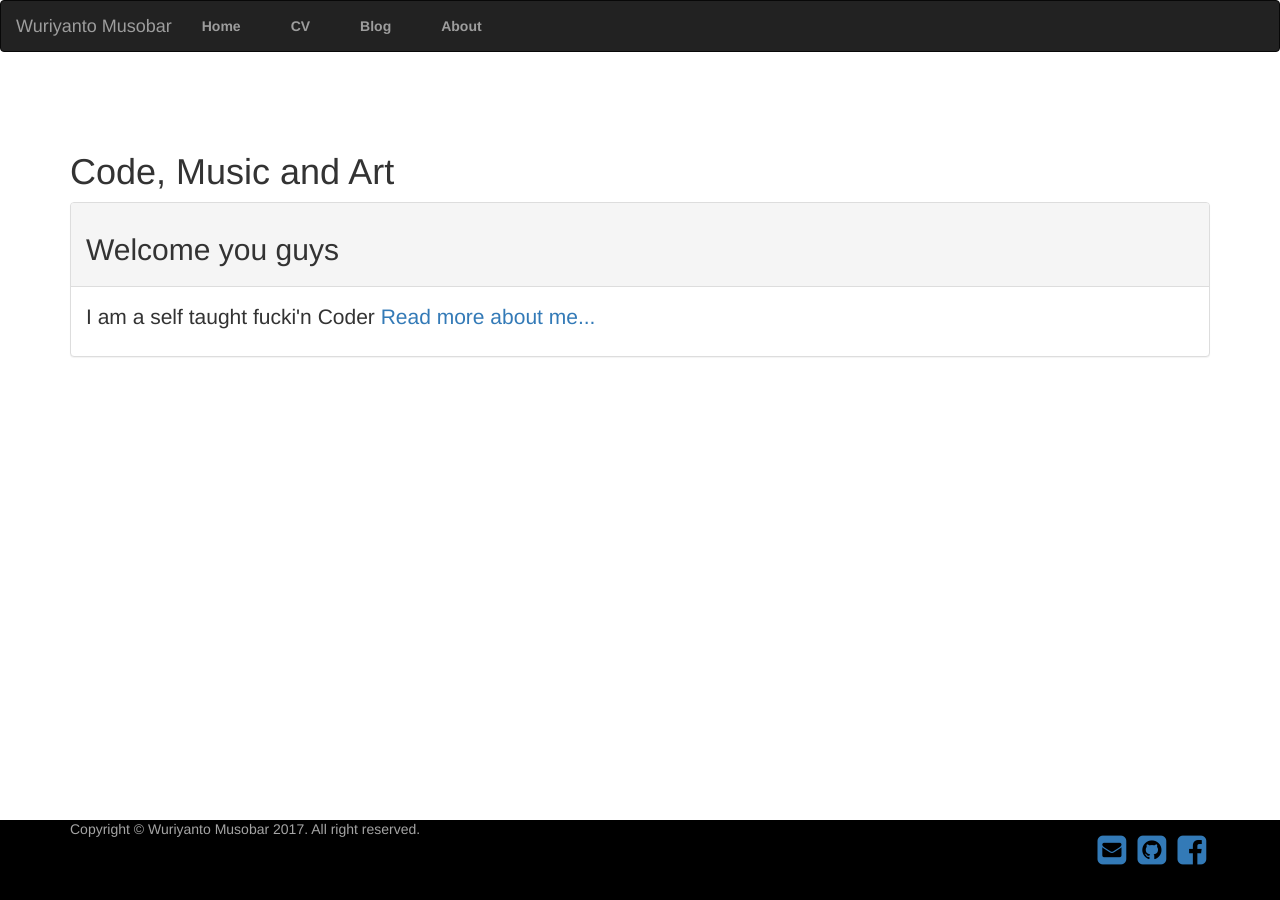
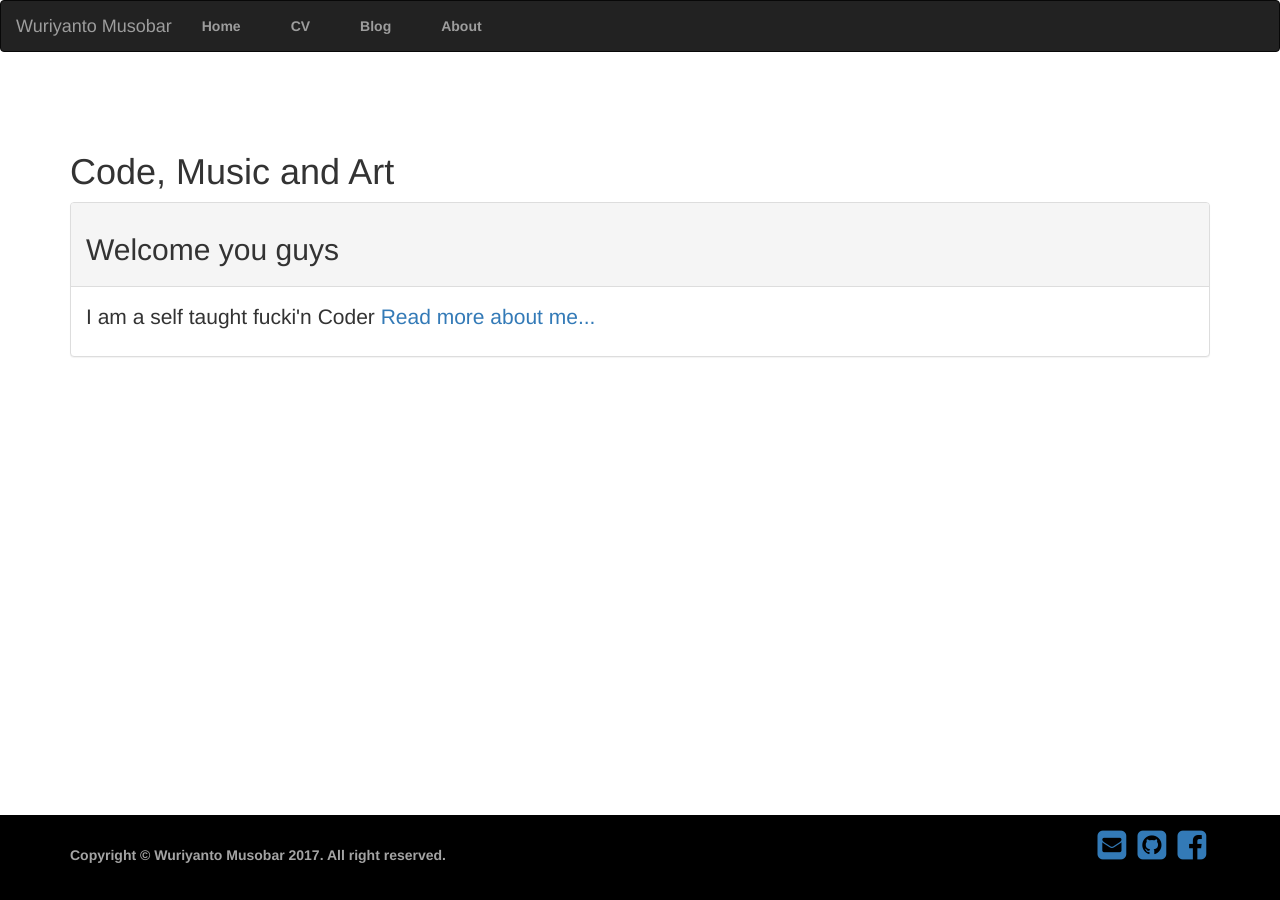
Before and after one commit to wuriyanto48/wuriyanto48.github.io, a Jekyll site: the page built from index.html, in a window 1280 px wide. Built offline with Jekyll 4.4.1, drawn with Linux system fonts in a browser that asks for light colours; nearby versions of some CDN libraries.

```diff
--- a/_layouts/default.html
+++ b/_layouts/default.html
@@ -34,7 +34,7 @@
       </div><!-- /.container -->
 			<footer class="footer">
 		 		<div class="container">
-					<div class="pull-left"><p>Copyright © Wuriyanto Musobar 2017. All right reserved. </p></div>
+					<div class="pull-left"><label>Copyright © Wuriyanto Musobar 2017. All right reserved. </label></div>
 					<div class="pull-right">
 						<a href="mailto:wuriyanto48@yahoo.co.id"><i id="social-em" class="fa fa-envelope-square fa-3x social"></i></a>
 				 		<a href="https://github.com/wuriyanto48" target="_blank"><i id="social-gh" class="fa fa-github-square fa-3x social"></i></a>
--- a/css/nav_layout.css
+++ b/css/nav_layout.css
@@ -16,9 +16,8 @@
   background-color: #000000;
 }
 
-.footer p {
+.footer label {
   color: #A4A4A4;
-  font-size: 1em;
 }
 
 
```
